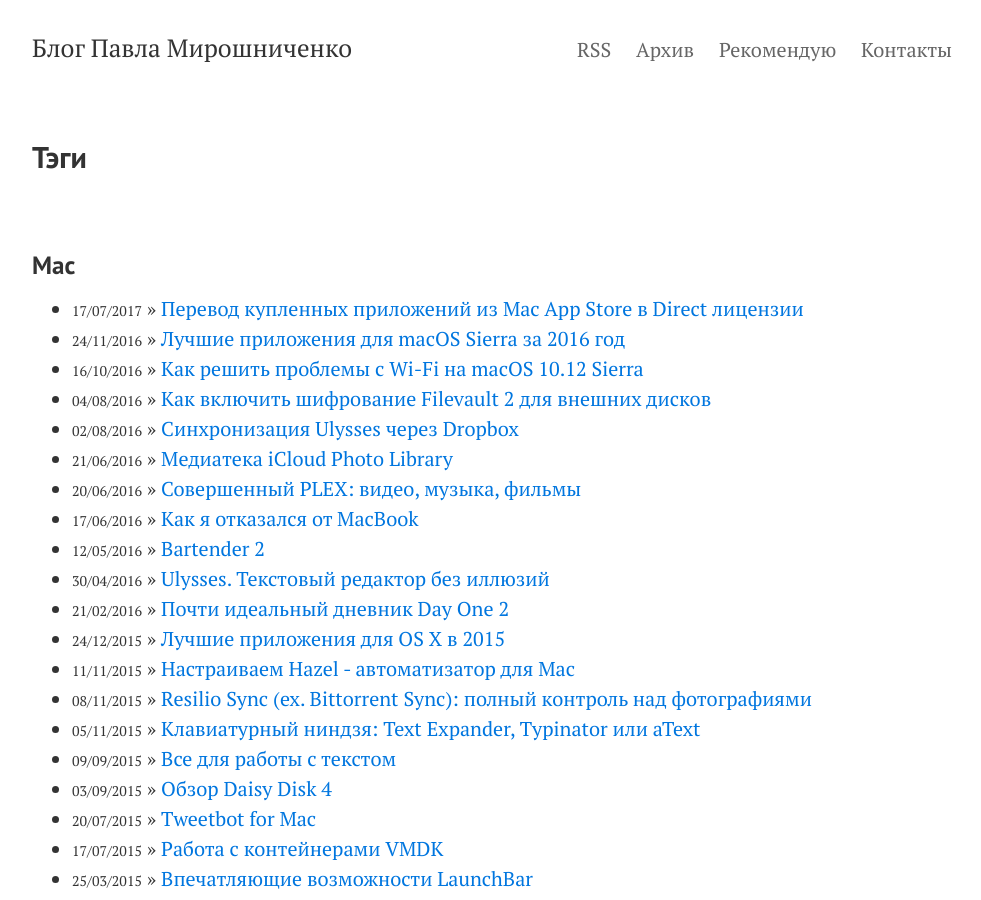
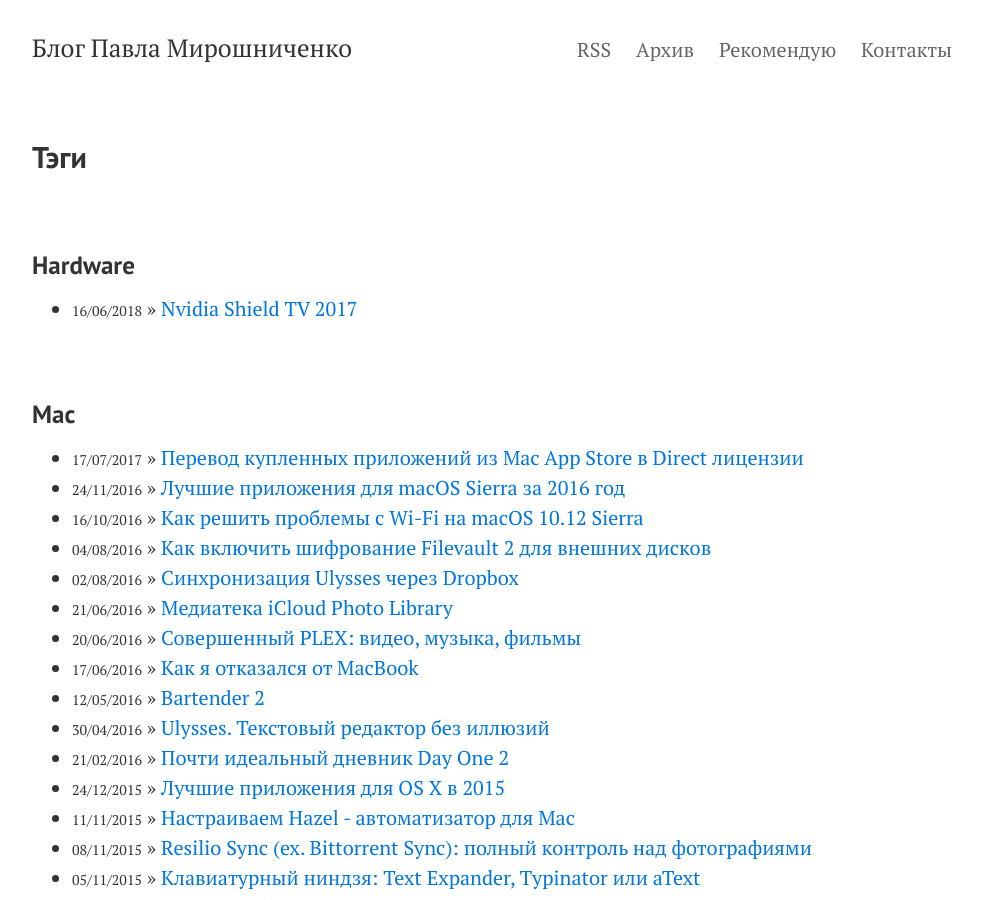
Before and after one commit to facetheheat/facetheheat.github.io, a Jekyll site: the page built from tags.md, in a window 1280 px wide and 900 px high. Shown: the whole window, without its empty margins (148-1129 px from the left). Built offline with Jekyll 4.4.1, drawn with Linux system fonts in a browser that asks for light colours.

Commit message:
Update 2018-06-16-nvidia-shield.markdown

```diff
--- a/_posts/2018-06-16-nvidia-shield.markdown
+++ b/_posts/2018-06-16-nvidia-shield.markdown
@@ -1,4 +1,12 @@
-# Nvidia Shield TV 2017
+---
+layout: post
+title: 'Nvidia Shield TV 2017'
+date: '2018-06-16 13:39:42'
+summary: 'Переход от Apple TV на Nvidia Shield TV'
+tags:
+- Hardware
+---
+
 В начале 2016 года я приобрел себе новенькую Apple TV 4-го поколения, в надежде, что Apple придумает что-то интересное в мире телевидения. За 2 года я сильно разочаровался в этом устройстве: ужасный пульт управления, ничтожное число приложений, отсутствие вспомогательных сервисов (не только просмотр тв или гейминг).
 Я редко приобретаю контент в iTunes Store, т.к. есть подписка на Apple Music и стараюсь по максимуму использовать Plex Media Server (домашняя медиатека).
 
```
